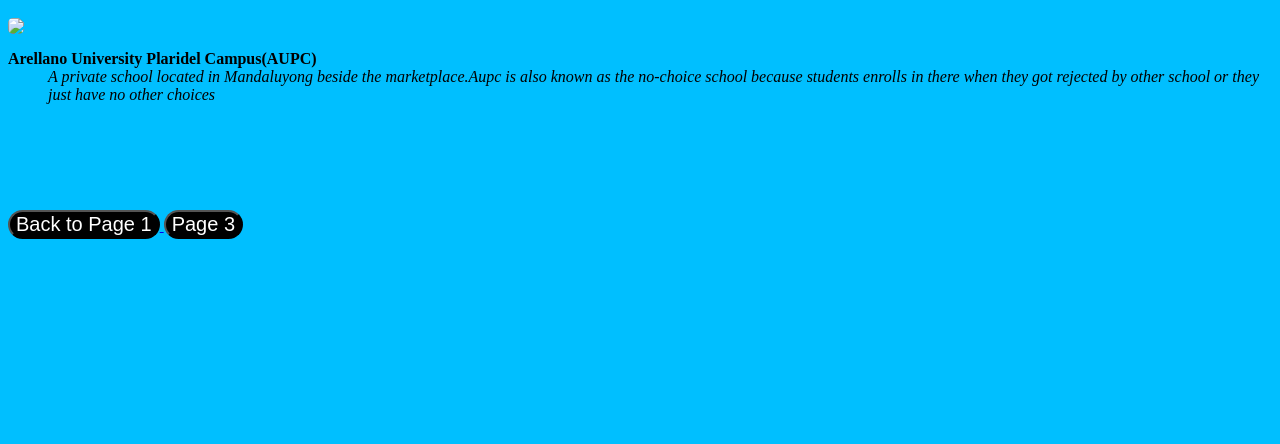
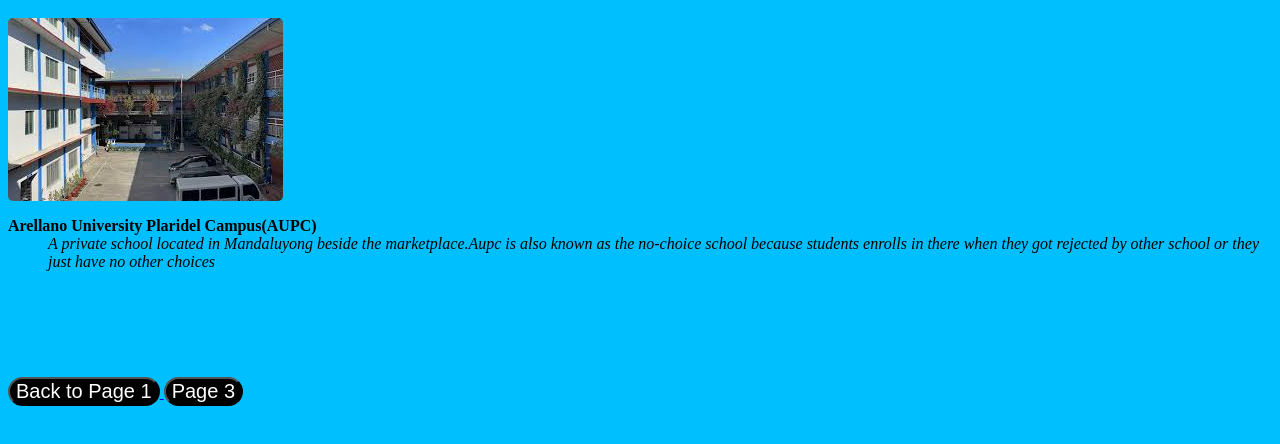
Before and after one commit to MekusMekus26/Web1, a plain HTML site: page Page2.html in a window 1280 px wide. Shown: the part 48-492 px from the top of the page. Drawn offline with Linux system fonts and the light colour scheme.

Commit message:
Update Page2.html

```diff
--- a/Page2.html
+++ b/Page2.html
@@ -8,7 +8,7 @@
   <body style="background-color:deepskyblue;">
     <h1>Perez's school</h1>
 
-    <img src="image/school.jpeg" style="border-radius:5px;">
+    <img src="school.jpeg" style="border-radius:5px;">
     <br>
 <dl>
   <dt><b>Arellano University Plaridel Campus(AUPC)</b></dt></dt>
```
